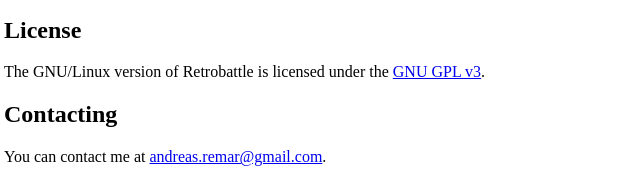
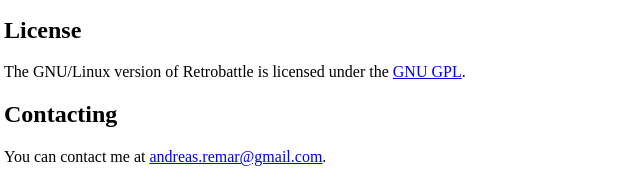
Before and after one commit to remar/retro, a plain HTML site: page www/index.html in a window 1280 px wide. Shown: the part 693-872 px from the top of the page, 4-644 px from the left. Drawn offline with Linux system fonts and the light colour scheme.

Commit message:
Added manual.txt.

```diff
--- a/www/index.html
+++ b/www/index.html
@@ -63,7 +63,7 @@
 
 <h2>License</h2>
 <p>The GNU/Linux version of Retrobattle is licensed under
-the <a href="http://www.gnu.org/copyleft/gpl.html">GNU GPL v3</a>.
+the <a href="http://www.gnu.org/copyleft/gpl.html">GNU GPL</a>.
 
 <h2>Contacting</h2>
 <p>You can contact me at
```
Also changed, not shown: doc/manual.txt (added), 3 other files.
